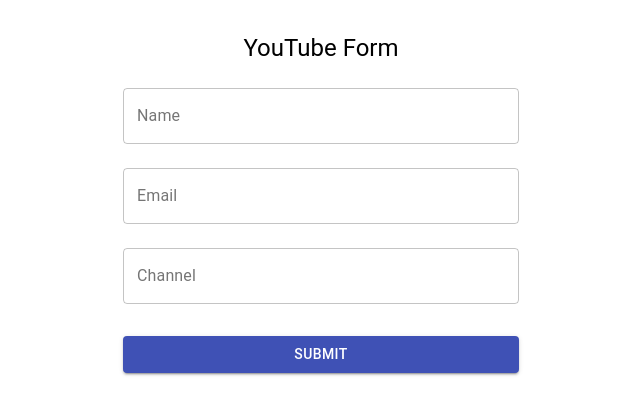
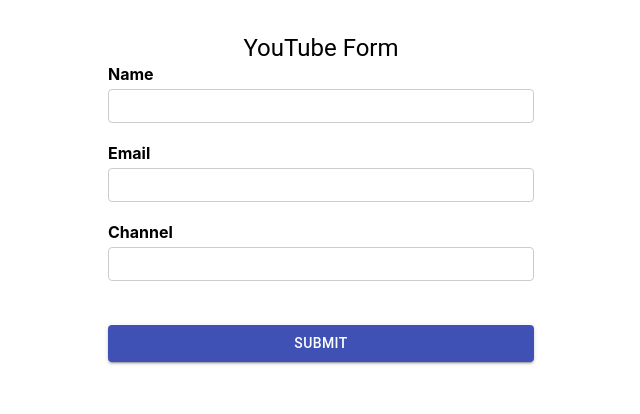
Before and after one commit to Sanskrita2001/react-formik, a React (Create React App) app: page / in a window 1280 px wide. Shown: the top 414 px of the page, without its empty margins (319-959 px from the left). Built offline with nearby package versions, Linux system fonts and the light colour scheme.

Commit message:
Code Refactored

```diff
--- a/src/App.css
+++ b/src/App.css
@@ -1,38 +1,34 @@
 .App {
-  text-align: center;
+  display: flex;
+  justify-content: center;
 }
 
-.App-logo {
-  height: 40vmin;
-  pointer-events: none;
+label {
+  font-weight: bold;
+  display: flex;
+  margin-bottom: 5px;
 }
 
-@media (prefers-reduced-motion: no-preference) {
-  .App-logo {
-    animation: App-logo-spin infinite 20s linear;
-  }
+input[type='text'],
+input[type='email'],
+textarea {
+  display: block;
+  width: 400px;
+  padding: 6px 12px;
+  font-size: 14px;
+  line-height: 1.42857143;
+  color: #555;
+  background-color: #fff;
+  background-image: none;
+  border: 1px solid #ccc;
+  border-radius: 4px;
+  /* margin-bottom: 20px; */
 }
 
-.App-header {
-  background-color: #282c34;
-  min-height: 100vh;
-  display: flex;
-  flex-direction: column;
-  align-items: center;
-  justify-content: center;
-  font-size: calc(10px + 2vmin);
-  color: white;
+.form-control {
+  margin-bottom: 20px;
 }
 
-.App-link {
-  color: #61dafb;
+.error {
+  color: red;
 }
-
-@keyframes App-logo-spin {
-  from {
-    transform: rotate(0deg);
-  }
-  to {
-    transform: rotate(360deg);
-  }
-}
--- a/src/Components/YoutubeForm.js
+++ b/src/Components/YoutubeForm.js
@@ -1,9 +1,7 @@
 import React from 'react';
-import Form from './Form';
 import MainContainer from './MainContainer';
 import { Typography } from '@material-ui/core';
-import { Input } from './Input';
-import { useFormik } from 'formik';
+import { Formik,Form,Field,ErrorMessage } from 'formik';
 import { PrimaryButton } from './PrimaryButton';
 import * as Yup from 'yup';
 
@@ -31,61 +29,35 @@
 });
 
 const YoutubeForm = () => {
-	const formik = useFormik({
-		initialValues,
-		onSubmit,
-		validationSchema,
-	});
 	return (
 		<MainContainer>
 			<Typography component='h2' variant='h5'>
 				YouTube Form
 			</Typography>
-			<Form onSubmit={formik.handleSubmit}>
-				<div>
-					<Input
-						type='text'
-						id='name'
-						name='name'
-						label='Name'
-						{...formik.getFieldProps('name')}
-						helperText={
-							formik.touched.name && formik.errors.name ? (
-								<div style={{ color: '#f44336' }}>{formik.errors.name}</div>
-							) : null
-						}
-					/>
-				</div>
-				<div>
-					<Input
-						type='email'
-						id='email'
-						name='email'
-						label='Email'
-						{...formik.getFieldProps('email')}
-						helperText={
-							formik.touched.email && formik.errors.email ? (
-								<div style={{ color: '#f44336' }}>{formik.errors.email}</div>
-							) : null
-						}
-					/>
-				</div>
-				<div>
-					<Input
-						type='text'
-						id='channel'
-						name='channel'
-						label='Channel'
-						{...formik.getFieldProps('channel')}
-						helperText={
-							formik.touched.channel && formik.errors.channel ? (
-								<div style={{ color: '#f44336' }}>{formik.errors.channel}</div>
-							) : null
-						}
-					/>
-				</div>
-				<PrimaryButton type='submit'>Submit</PrimaryButton>
-			</Form>
+			<Formik
+				initialValues={initialValues}
+				validationSchema={validationSchema}
+				onSubmit={onSubmit}
+			>
+				<Form>
+					<div className='form-control'>
+						<label htmlFor='name'>Name</label>
+						<Field type='text' id='name' name='name' label='Name' />
+						<ErrorMessage name='name' />
+					</div>
+					<div className='form-control'>
+						<label htmlFor='email'>Email</label>
+						<Field type='email' id='email' name='email' label='Email' />
+						<ErrorMessage name='email' />
+					</div>
+					<div className='form-control'>
+						<label htmlFor='channel'>Channel</label>
+						<Field type='text' id='channel' name='channel' label='Channel' />
+						<ErrorMessage name='channel' />
+					</div>
+					<PrimaryButton type='submit'>Submit</PrimaryButton>
+				</Form>
+			</Formik>
 		</MainContainer>
 	);
 };
```
